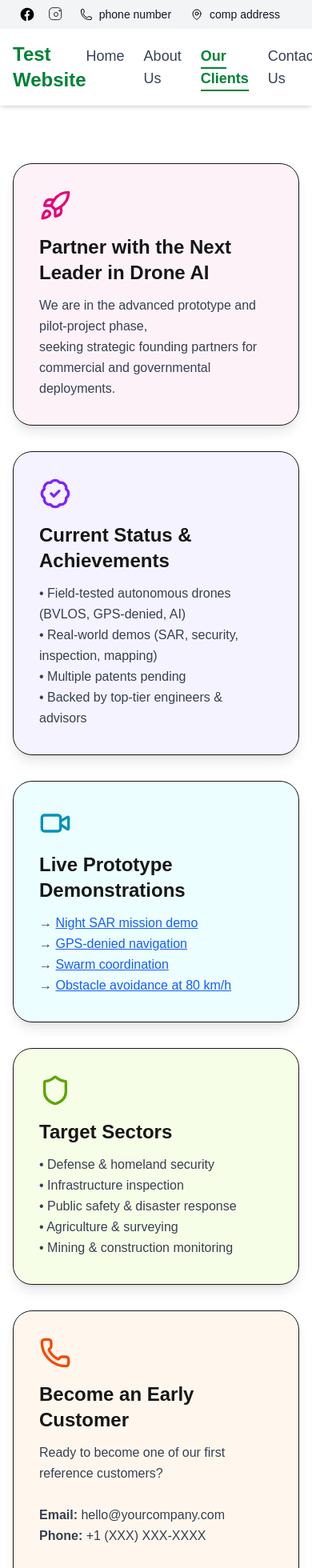
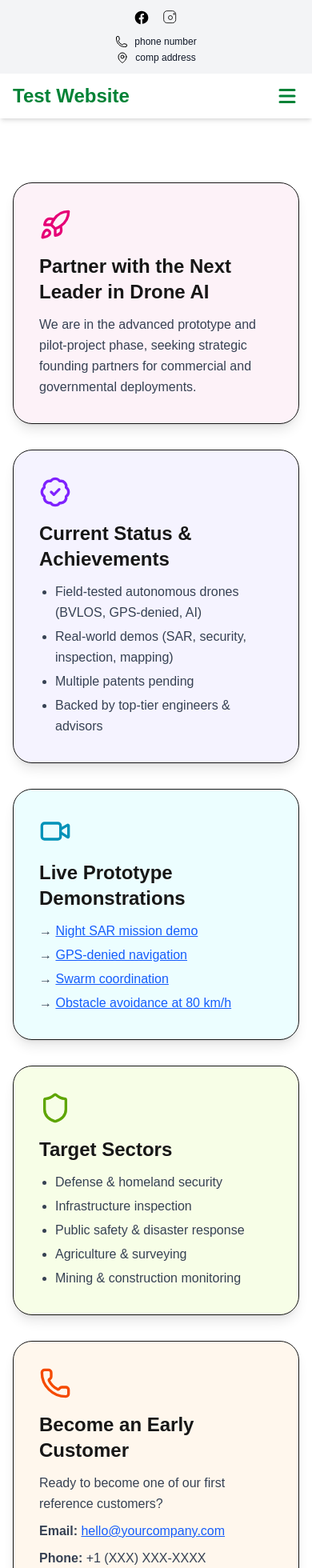
Before and after one commit to qxn4466/test-website-frontend, a Next.js app: page /our-clients in a window 390 px wide. Shown: the top 1960 px of the page at 80% size. Built offline with nearby package versions, Linux system fonts and the light colour scheme.

Commit message:
changes done for mobile screen compatible

```diff
--- a/src/app/components/AboutSection.tsx
+++ b/src/app/components/AboutSection.tsx
@@ -1,8 +1,7 @@
 export default function AboutSection() {
   return (
-    <section id="about" className="py-16 px-6 lg:px-24">
-    <section className="w-full py-16 bg-white">
-      <div className="max-w-7xl mx-auto px-6 grid grid-cols-1 md:grid-cols-2 gap-12">
+    <section id="about" className="w-full py-16 bg-white px-6 lg:px-24">
+      <div className="max-w-7xl mx-auto grid grid-cols-1 md:grid-cols-2 gap-12">
 
         {/* LEFT SIDE — ABOUT TEXT */}
         <div>
@@ -10,60 +9,55 @@ export default function AboutSection() {
             ABOUT XXX
           </h2>
 
-          <p className="text-gray-700 leading-7 bg-gray-100 p-4 mt-4 shadow-sm">
-            We are a next-generation drone AI company specializing in autonomous unmanned aerial systems
-            for enterprise and defense applications. By combining state-of-the-art artificial intelligence,
-            deep learning, and robust hardware design, we deliver drones that see, think, and act—without
-            human intervention.
-            </p>
+          <p className="text-gray-700 leading-7 bg-gray-100 p-4 mt-4 shadow-sm rounded-md">
+            We are a next-generation drone AI company specializing in autonomous unmanned aerial
+            systems for enterprise and defense applications. By combining state-of-the-art artificial
+            intelligence, deep learning, and robust hardware design, we deliver drones that see,
+            think, and act—without human intervention.
+          </p>
         </div>
 
         {/* RIGHT SIDE — FEATURE GRID */}
-        <div className="grid grid-cols-1 sm:grid-cols-2 gap-10">
+        <div className="grid grid-cols-1 sm:grid-cols-2 gap-8">
 
           {/* Feature 1 */}
           <div>
-            <div className="text-green-500 text-4xl mb-2">👥</div>
-            <h3 className="font-bold inline-block bg-gray-200 px-2">Customer Satisfaction</h3>
-            <p className="mt-2 bg-gray-100 p-2 shadow-sm">
-              We strive to exceed our customers’ expectations
-              and ensure their complete satisfaction.
+            <div className="text-green-600 text-4xl mb-2">👥</div>
+            <h3 className="font-bold bg-gray-200 px-2 inline-block">Customer Satisfaction</h3>
+            <p className="mt-2 bg-gray-100 p-3 shadow-sm rounded-md">
+              We strive to exceed our customers’ expectations and ensure their complete satisfaction.
             </p>
           </div>
 
           {/* Feature 2 */}
           <div>
-            <div className="text-green-500 text-4xl mb-2">💡</div>
-            <h3 className="font-bold inline-block bg-gray-200 px-2">Continuous Innovations</h3>
-            <p className="mt-2 bg-gray-100 p-2 shadow-sm">
-              Exploring new technologies to deliver advanced
-              and cutting-edge solutions for our clients.
+            <div className="text-green-600 text-4xl mb-2">💡</div>
+            <h3 className="font-bold bg-gray-200 px-2 inline-block">Continuous Innovations</h3>
+            <p className="mt-2 bg-gray-100 p-3 shadow-sm rounded-md">
+              Exploring new technologies to deliver advanced and cutting-edge solutions for our clients.
             </p>
           </div>
 
           {/* Feature 3 */}
           <div>
-            <div className="text-green-500 text-4xl mb-2">🧑‍💼</div>
-            <h3 className="font-bold inline-block bg-gray-200 px-2">Integrity</h3>
-            <p className="mt-2 bg-gray-100 p-2 shadow-sm">
-              We maintain strong data integrity through robust
-              security measures and quality control.
+            <div className="text-green-600 text-4xl mb-2">🧑‍💼</div>
+            <h3 className="font-bold bg-gray-200 px-2 inline-block">Integrity</h3>
+            <p className="mt-2 bg-gray-100 p-3 shadow-sm rounded-md">
+              We maintain strong data integrity through robust security measures and quality control.
             </p>
           </div>
 
           {/* Feature 4 */}
           <div>
-            <div className="text-green-500 text-4xl mb-2">🎯</div>
-            <h3 className="font-bold inline-block bg-gray-200 px-2">Passion for Excellence</h3>
-            <p className="mt-2 bg-gray-100 p-2 shadow-sm">
-              We are committed to delivering exceptional hybrid
-              solar solutions that exceed expectations.
+            <div className="text-green-600 text-4xl mb-2">🎯</div>
+            <h3 className="font-bold bg-gray-200 px-2 inline-block">Passion for Excellence</h3>
+            <p className="mt-2 bg-gray-100 p-3 shadow-sm rounded-md">
+              We are committed to delivering exceptional hybrid solar solutions that exceed expectations.
             </p>
           </div>
 
         </div>
       </div>
     </section>
-    </section>
   );
 }
--- a/src/app/components/ImageSlider.tsx
+++ b/src/app/components/ImageSlider.tsx
@@ -47,7 +47,7 @@ export default function ImageSlider() {
         onMouseLeave={() => setPause(false)}
       >
         {/* Image stack for fade + slide */}
-      <div className="relative w-full h-64 md:h-80 lg:h-96">
+        <div className="relative w-full h-56 sm:h-72 md:h-80 lg:h-96">
           {images.map((img, i) => {
             const isCurrent = i === index;
             const isPrev = i === prevIndex;
@@ -59,16 +59,18 @@ export default function ImageSlider() {
       src={img.src}
       alt={`Slide ${i}`}
       fill
+      sizes="100vw"
       className={`absolute top-0 left-0 w-full h-full object-cover transition-opacity duration-500
         ${isCurrent && !fade ? "opacity-100 z-20" : ""}
         ${isPrev && fade ? "opacity-0 z-10" : ""}
       `}
     />
+
                 )
               );
             })}
           {/* Caption */}
-        <div className="absolute bottom-0 left-0 w-full bg-black/40 text-white py-2 px-4 text-center z-30">
+          <div className="absolute bottom-0 left-0 w-full bg-black/40 text-white py-2 px-4 text-sm sm:text-base text-center z-30">
             {images[index].caption}
           </div>
         </div>
@@ -76,7 +78,7 @@ export default function ImageSlider() {
         {/* Left button */}
         <button
           onClick={prev}
-        className="absolute top-1/2 left-3 -translate-y-1/2 bg-black/40 text-white px-3 py-2 rounded-full hover:bg-black/60 z-40"
+          className="absolute top-1/2 left-3 -translate-y-1/2 bg-black/40 text-white px-2 py-1 text-xl sm:px-3 sm:py-2 rounded-full hover:bg-black/60 z-40"
         >
           ‹
         </button>
@@ -84,7 +86,7 @@ export default function ImageSlider() {
         {/* Right button */}
         <button
           onClick={next}
-        className="absolute top-1/2 right-3 -translate-y-1/2 bg-black/40 text-white px-3 py-2 rounded-full hover:bg-black/60 z-40"
+          className="absolute top-1/2 right-3 -translate-y-1/2 bg-black/40 text-white px-2 py-1 text-xl sm:px-3 sm:py-2 rounded-full hover:bg-black/60 z-40"
         >
           ›
         </button>
--- a/src/app/components/Navbar.tsx
+++ b/src/app/components/Navbar.tsx
@@ -2,73 +2,79 @@
 
 import Link from "next/link";
 import { usePathname } from "next/navigation";
+import { useState } from "react";
+import { HiMenu, HiX } from "react-icons/hi";
 
 export default function Navbar() {
   const pathname = usePathname();
+  const [isOpen, setIsOpen] = useState(false);
+
+  const linkClass = (path: string) =>
+    pathname === path
+      ? "text-green-700 font-bold border-b-2 border-green-700 pb-1"
+      : "text-gray-700 hover:text-green-700 transition";
 
   return (
-    <nav className="w-full bg-white shadow-md py-4">
+    <nav className="w-full bg-white shadow-md py-3 sticky top-0 z-50">
       <div className="max-w-7xl mx-auto px-4 flex items-center justify-between">
+
         {/* Logo */}
         <div className="text-2xl font-bold text-green-700">
           Test Website
         </div>
 
-        {/* Menu */}
-        <ul className="flex space-x-6 text-lg font-medium">
+        {/* Hamburger Button (Mobile Only) */}
+        <button
+          onClick={() => setIsOpen(!isOpen)}
+          className="md:hidden text-3xl text-green-700 focus:outline-none"
+        >
+          {isOpen ? <HiX /> : <HiMenu />}
+        </button>
+
+        {/* Desktop Menu */}
+        <ul className="hidden md:flex space-x-6 text-lg font-medium">
           <li>
-            <Link
-              href="/"
-              className={
-                pathname === "/"
-                  ? "text-green-700 font-bold border-b-2 border-green-700 pb-1"
-                  : "text-gray-700 hover:text-green-700 transition"
-              }
-            >
+            <Link href="/" className={linkClass("/")}>Home</Link>
+          </li>
+          <li>
+            <Link href="/about" className={linkClass("/about")}>About Us</Link>
+          </li>
+          <li>
+            <Link href="/our-clients" className={linkClass("/our-clients")}>Our Clients</Link>
+          </li>
+          <li>
+            <Link href="/contact-us" className={linkClass("/contact-us")}>Contact Us</Link>
+          </li>
+        </ul>
+      </div>
+
+      {/* Mobile Dropdown Menu */}
+      {isOpen && (
+        <div className="md:hidden bg-white shadow-md border-t">
+          <ul className="flex flex-col space-y-4 px-6 py-4 text-lg font-medium">
+            <li>
+              <Link href="/" className={linkClass("/")} onClick={() => setIsOpen(false)}>
                 Home
               </Link>
             </li>
-
             <li>
-            <Link
-              href="/about"
-              className={
-                pathname === "/about"
-                  ? "text-green-700 font-bold border-b-2 border-green-700 pb-1"
-                  : "text-gray-700 hover:text-green-700 transition"
-              }
-            >
+              <Link href="/about" className={linkClass("/about")} onClick={() => setIsOpen(false)}>
                 About Us
               </Link>
             </li>
-
             <li>
-            <Link
-              href="/our-clients"
-              className={
-                pathname === "/our-clients"
-                  ? "text-green-700 font-bold border-b-2 border-green-700 pb-1"
-                  : "text-gray-700 hover:text-green-700 transition"
-              }
-            >
+              <Link href="/our-clients" className={linkClass("/our-clients")} onClick={() => setIsOpen(false)}>
                 Our Clients
               </Link>
             </li>
-
             <li>
-            <Link
-              href="/contact-us"
-              className={
-                pathname === "/contact-us"
-                  ? "text-green-700 font-bold border-b-2 border-green-700 pb-1"
-                  : "text-gray-700 hover:text-green-700 transition"
-              }
-            >
+              <Link href="/contact-us" className={linkClass("/contact-us")} onClick={() => setIsOpen(false)}>
                 Contact Us
               </Link>
             </li>
           </ul>
         </div>
+      )}
     </nav>
   );
 }
--- a/src/app/components/TopBar.tsx
+++ b/src/app/components/TopBar.tsx
@@ -34,23 +34,17 @@ function InstagramIcon(props: { className?: string }) {
     }
     export default function TopBar() {
       return (
-    <div className="w-full bg-gray-100 text-gray-900 text-sm">
-      <div className="w-full flex items-center justify-between px-6 py-2">
+      <div className="w-full bg-gray-100 text-gray-900 text-xs sm:text-sm">
+  <div className="flex flex-col sm:flex-row items-center justify-between px-4 py-3 gap-3">
 
-
-    {/* Left icons */}
+    {/* Social Icons */}
     <div className="flex items-center space-x-4">
-        <a href="#" className="hover:text-gray-600">
-            <FacebookIcon className="h-5 w-5 text-black hover:text-gray-600 transition" />
-        </a>
-        <a href="#" className="hover:text-gray-600">
-            <InstagramIcon className="h-5 w-5 text-black hover:text-gray-600 transition" />
-        </a>
-
+      <FacebookIcon className="h-5 w-5 text-black" />
+      <InstagramIcon className="h-5 w-5 text-black" />
     </div>
 
-        {/* Right info */}
-        <div className="flex items-center space-x-6 mr-2">   {/* increase number */}
+    {/* Contact Info */}
+    <div className="flex flex-col items-center sm:flex-row sm:items-center sm:space-x-6 text-center sm:text-left gap-1">
 
       <div className="flex items-center space-x-2">
         <PhoneIcon className="h-4 w-4 text-black" />
@@ -60,11 +54,14 @@ export default function TopBar() {
       <div className="flex items-center space-x-2">
         <MapPinIcon className="h-4 w-4 text-black" />
         <span>comp address</span>
-            <span className="text-xs"></span>
       </div>
+
     </div>
 
   </div>
 </div>
+
+
     );
+
     }
--- a/src/app/components/contact-us.tsx
+++ b/src/app/components/contact-us.tsx
@@ -3,60 +3,121 @@
 import { useState } from "react";
 
 export default function ContactUs() {
-  const [formData, setFormData] = useState({ name: "", email: "", message: "" });
-
   interface ContactForm {
     name: string;
     email: string;
     message: string;
   }
 
-  const handleChange = (e: React.ChangeEvent<HTMLInputElement | HTMLTextAreaElement>): void =>
-    setFormData(prev => ({ ...(prev as ContactForm), [e.target.name]: e.target.value } as ContactForm));
+  const [formData, setFormData] = useState<ContactForm>({
+    name: "",
+    email: "",
+    message: "",
+  });
 
-  const handleSubmit = (e: React.FormEvent<HTMLFormElement>): void => {
+  const handleChange = (
+    e: React.ChangeEvent<HTMLInputElement | HTMLTextAreaElement>
+  ) => {
+    const { name, value } = e.target;
+    setFormData((prev) => ({
+      ...prev,
+      [name]: value,
+    }));
+  };
+
+  const handleSubmit = (e: React.FormEvent<HTMLFormElement>) => {
     e.preventDefault();
     alert(`Thank you ${formData.name}, we will contact you at ${formData.email}`);
-    setFormData({ name: "", email: "", message: "" } as ContactForm);
+
+    setFormData({
+      name: "",
+      email: "",
+      message: "",
+    });
   };
 
   return (
     <div className="max-w-4xl mx-auto p-6 space-y-10">
 
+      {/* Title */}
       <h1 className="text-4xl font-bold text-center">Contact Us</h1>
-      <p className="text-center text-gray-600">We’d love to hear from you. Reach out for inquiries, partnerships, or support.</p>
+      <p className="text-center text-gray-600">
+        We’d love to hear from you. Reach out for inquiries, partnerships, or support.
+      </p>
 
       {/* Contact Form */}
-      <form onSubmit={handleSubmit} className="space-y-4 bg-gray-100 p-6 rounded-lg">
+      <form
+        onSubmit={handleSubmit}
+        className="space-y-4 bg-gray-100 p-6 rounded-lg shadow-sm"
+      >
+        {/* Name */}
         <div>
           <label className="block mb-1 font-semibold">Name</label>
-          <input type="text" name="name" value={formData.name} onChange={handleChange} required
-            className="w-full p-2 border rounded" />
+          <input
+            type="text"
+            name="name"
+            value={formData.name}
+            onChange={handleChange}
+            required
+            className="w-full p-3 border rounded focus:ring focus:ring-blue-300"
+          />
         </div>
+
+        {/* Email */}
         <div>
           <label className="block mb-1 font-semibold">Email</label>
-          <input type="email" name="email" value={formData.email} onChange={handleChange} required
-            className="w-full p-2 border rounded" />
+          <input
+            type="email"
+            name="email"
+            value={formData.email}
+            onChange={handleChange}
+            required
+            className="w-full p-3 border rounded focus:ring focus:ring-blue-300"
+          />
         </div>
+
+        {/* Message */}
         <div>
           <label className="block mb-1 font-semibold">Message</label>
-          <textarea name="message" value={formData.message} onChange={handleChange} required
-            className="w-full p-2 border rounded h-32" />
+          <textarea
+            name="message"
+            value={formData.message}
+            onChange={handleChange}
+            required
+            className="w-full p-3 border rounded h-32 resize-none focus:ring focus:ring-blue-300"
+          />
         </div>
-        <button type="submit" className="bg-blue-600 text-white px-6 py-2 rounded hover:bg-blue-700">Send Message</button>
+
+        {/* Submit Button */}
+        <button
+          type="submit"
+          className="bg-blue-600 text-white w-full md:w-auto px-8 py-3 rounded font-semibold hover:bg-blue-700 transition"
+        >
+          Send Message
+        </button>
       </form>
 
-      {/* Alternative Contact Info */}
-      <section className="text-center space-y-2">
-        <p>Email: <a href="mailto:hello@yourcompany.com" className="underline text-blue-600">hello@yourcompany.com</a></p>
+      {/* Contact Info */}
+      <section className="text-center space-y-2 text-gray-700">
+        <p>
+          Email:
+          <a
+            href="mailto:hello@yourcompany.com"
+            className="underline text-blue-600 ml-1"
+          >
+            hello@yourcompany.com
+          </a>
+        </p>
+
         <p>Phone: +1 (XXX) XXX-XXXX</p>
-        <p>Follow us on:
-          <a href="#" className="ml-2 text-blue-600">Instagram</a> |
-          <a href="#" className="ml-2 text-blue-600">Facebook</a> |
-          <a href="#" className="ml-2 text-blue-600">YouTube</a>
+
+        <p>
+          Follow us on:
+          <a href="#" className="ml-2 text-blue-600 underline">Instagram</a> |
+          <a href="#" className="ml-2 text-blue-600 underline">Facebook</a> |
+          <a href="#" className="ml-2 text-blue-600 underline">YouTube</a>
         </p>
       </section>
-
     </div>
   );
 }
--- a/src/app/components/our-clients.tsx
+++ b/src/app/components/our-clients.tsx
@@ -1,15 +1,9 @@
 "use client";
 
 import type { ReactNode } from "react";
-import {
-  Rocket,
-  BadgeCheck,
-  Video,
-  Shield,
-  Phone,
-} from "lucide-react";
+import { Rocket, BadgeCheck, Video, Shield, Phone } from "lucide-react";
 
-/* ---------------- Floating Card Component ---------------- */
+/* ---------------- Card Component ---------------- */
 
 type FloatingCardProps = {
   icon: ReactNode;
@@ -24,32 +18,36 @@ function FloatingCard({ icon, title, text, color }: FloatingCardProps) {
       className={`
         p-8 rounded-3xl shadow-lg border
         ${color}
-        floating-card
         transition-all duration-500
-        hover:-translate-y-4 hover:shadow-2xl
+        hover:-translate-y-3 hover:shadow-2xl
       `}
     >
       <div className="mb-4">{icon}</div>
       <h3 className="text-2xl font-semibold mb-3">{title}</h3>
-      <p className="text-gray-700 leading-relaxed whitespace-pre-line">{text}</p>
+      <div className="text-gray-700 leading-relaxed">{text}</div>
     </div>
   );
 }
 
-/* ---------------- Main Page Component ---------------- */
+/* ---------------- Main Section ---------------- */
 
-export default function FloatingInfoCards() {
+export default function OurClients() {
   return (
-    <div className="w-full max-w-6xl mx-auto py-20 px-4">
-      <div className="grid grid-cols-1 md:grid-cols-2 gap-8">
+    <section className="w-full py-20 px-4 md:px-8 bg-white">
+      <div className="max-w-6xl mx-auto grid grid-cols-1 md:grid-cols-2 gap-8">
 
         {/* CARD 1 */}
         <FloatingCard
           color="bg-pink-50 hover:bg-pink-100"
           icon={<Rocket size={40} className="text-pink-600" />}
           title="Partner with the Next Leader in Drone AI"
-          text={`We are in the advanced prototype and pilot-project phase,
-seeking strategic founding partners for commercial and governmental deployments.`}
+          text={
+            <>
+              We are in the advanced prototype and pilot-project phase,
+              seeking strategic founding partners for commercial and
+              governmental deployments.
+            </>
+          }
         />
 
         {/* CARD 2 */}
@@ -57,10 +55,14 @@ seeking strategic founding partners for commercial and governmental deployments.
           color="bg-violet-50 hover:bg-violet-100"
           icon={<BadgeCheck size={40} className="text-violet-600" />}
           title="Current Status & Achievements"
-          text={`• Field-tested autonomous drones (BVLOS, GPS-denied, AI)
-• Real-world demos (SAR, security, inspection, mapping)
-• Multiple patents pending
-• Backed by top-tier engineers & advisors`}
+          text={
+            <ul className="list-disc pl-5 space-y-1">
+              <li>Field-tested autonomous drones (BVLOS, GPS-denied, AI)</li>
+              <li>Real-world demos (SAR, security, inspection, mapping)</li>
+              <li>Multiple patents pending</li>
+              <li>Backed by top-tier engineers & advisors</li>
+            </ul>
+          }
         />
 
         {/* CARD 3 */}
@@ -69,12 +71,32 @@ seeking strategic founding partners for commercial and governmental deployments.
           icon={<Video size={40} className="text-cyan-600" />}
           title="Live Prototype Demonstrations"
           text={
-            <>
-              → <a href="#" className="text-blue-600 underline">Night SAR mission demo</a>{"\n"}
-              → <a href="#" className="text-blue-600 underline">GPS-denied navigation</a>{"\n"}
-              → <a href="#" className="text-blue-600 underline">Swarm coordination</a>{"\n"}
-              → <a href="#" className="text-blue-600 underline">Obstacle avoidance at 80 km/h</a>
-            </>
+            <ul className="space-y-1">
+              <li>
+                →{" "}
+                <a href="#" className="text-blue-600 underline">
+                  Night SAR mission demo
+                </a>
+              </li>
+              <li>
+                →{" "}
+                <a href="#" className="text-blue-600 underline">
+                  GPS-denied navigation
+                </a>
+              </li>
+              <li>
+                →{" "}
+                <a href="#" className="text-blue-600 underline">
+                  Swarm coordination
+                </a>
+              </li>
+              <li>
+                →{" "}
+                <a href="#" className="text-blue-600 underline">
+                  Obstacle avoidance at 80 km/h
+                </a>
+              </li>
+            </ul>
           }
         />
 
@@ -83,11 +105,15 @@ seeking strategic founding partners for commercial and governmental deployments.
           color="bg-lime-50 hover:bg-lime-100"
           icon={<Shield size={40} className="text-lime-600" />}
           title="Target Sectors"
-          text={`• Defense & homeland security
-• Infrastructure inspection
-• Public safety & disaster response
-• Agriculture & surveying
-• Mining & construction monitoring`}
+          text={
+            <ul className="list-disc pl-5 space-y-1">
+              <li>Defense & homeland security</li>
+              <li>Infrastructure inspection</li>
+              <li>Public safety & disaster response</li>
+              <li>Agriculture & surveying</li>
+              <li>Mining & construction monitoring</li>
+            </ul>
+          }
         />
 
         {/* CARD 5 */}
@@ -96,18 +122,31 @@ seeking strategic founding partners for commercial and governmental deployments.
           icon={<Phone size={40} className="text-orange-600" />}
           title="Become an Early Customer"
           text={
-            <>
-              Ready to become one of our first reference customers?{"\n\n"}
-              <b>Email:</b> hello@yourcompany.com{"\n"}
-              <b>Phone:</b> +1 (XXX) XXX-XXXX{"\n\n"}
-              <a href="#" className="text-blue-600 underline font-semibold">
+            <div className="space-y-2">
+              <p>Ready to become one of our first reference customers?</p>
+
+              <p>
+                <b>Email:</b>{" "}
+                <a href="mailto:hello@yourcompany.com" className="text-blue-600 underline">
+                  hello@yourcompany.com
+                </a>
+              </p>
+
+              <p>
+                <b>Phone:</b> +1 (XXX) XXX-XXXX
+              </p>
+
+              <a
+                href="#"
+                className="text-blue-600 underline font-semibold mt-2 inline-block"
+              >
                 Book a live demo →
               </a>
-            </>
+            </div>
           }
         />
 
       </div>
-    </div>
+    </section>
   );
 }
--- a/src/app/layout.tsx
+++ b/src/app/layout.tsx
@@ -1,4 +1,3 @@
-
 import type { Metadata } from "next";
 import { Geist, Geist_Mono } from "next/font/google";
 import "./globals.css";
@@ -15,8 +14,8 @@ const geistMono = Geist_Mono({
 });
 
 export const metadata: Metadata = {
-  title: "Create Next App",
-  description: "Generated by create next app",
+  title: "Drone AI",
+  description: "Autonomous Drone Intelligence Solutions",
 };
 
 export default function RootLayout({
@@ -26,11 +25,20 @@ export default function RootLayout({
 }>) {
   return (
     <html lang="en">
+      <head>
+        {/* Critical for mobile responsiveness */}
+        <meta name="viewport" content="width=device-width, initial-scale=1" />
+      </head>
+
       <body
-        className={`${geistSans.variable} ${geistMono.variable} antialiased`}
+        className={`${geistSans.variable} ${geistMono.variable} antialiased bg-white`}
       >
-        {children}
-         {/* GLOBAL FOOTER — appears on all pages */}
+        {/* PAGE CONTENT */}
+        <main className="min-h-screen w-full overflow-x-hidden">
+          {children}
+        </main>
+
+        {/* GLOBAL FOOTER */}
         <Footer />
       </body>
     </html>
```
Also changed, not shown: src/app/components/Footer.jsx (+10 -30 lines). Lines whose indentation alone changed are shown as unchanged.
